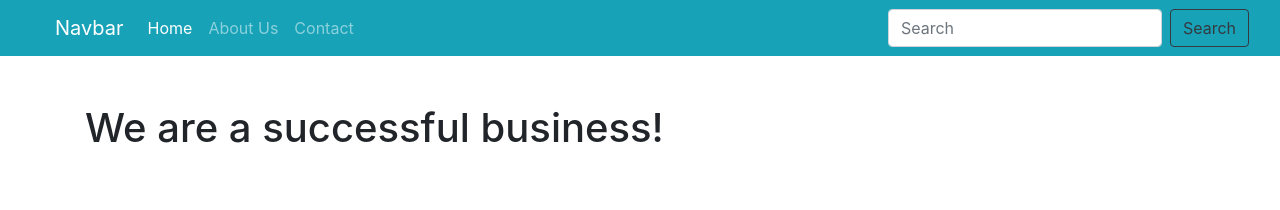
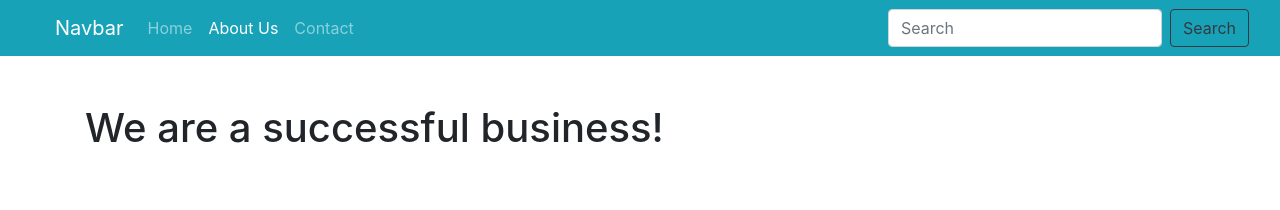
Before and after one commit to ipopop/Business-Site-in-Jekill-and-BootStrap-4, a Jekyll site: the page built from about-us.html, in a window 1280 px wide. Shown: the top 210 px of the page. Built offline with Jekyll 4.4.1, drawn with Linux system fonts in a browser that asks for light colours.

Commit message:
debug navbar active links - ok

```diff
--- a/_includes/navbar.html
+++ b/_includes/navbar.html
@@ -3,13 +3,13 @@
     <a class="navbar-brand" href="#">Navbar</a>
     <div class="collapse navbar-collapse" id="navbarNav">
       <ul class="navbar-nav">
-        <li class="nav-item active">
+        <li class="nav-item {% if page.path == 'index.md' %}active{% endif %}">
           <a class="nav-link" href="../">Home <span class="sr-only">(current)</span></a>
         </li>
-        <li class="nav-item">
+        <li class="nav-item {% if page.path == 'about-us.html' %}active{% endif %}">
           <a class="nav-link" href="../about-us.html">About Us</a>
         </li>
-        <li class="nav-item">
+        <li class="nav-item {% if page.path == 'contact.html' %}active{% endif %}">
           <a class="nav-link" href="../contact.html">Contact</a>
         </li>
       </ul>
```
Also changed, not shown: 3 other files.
